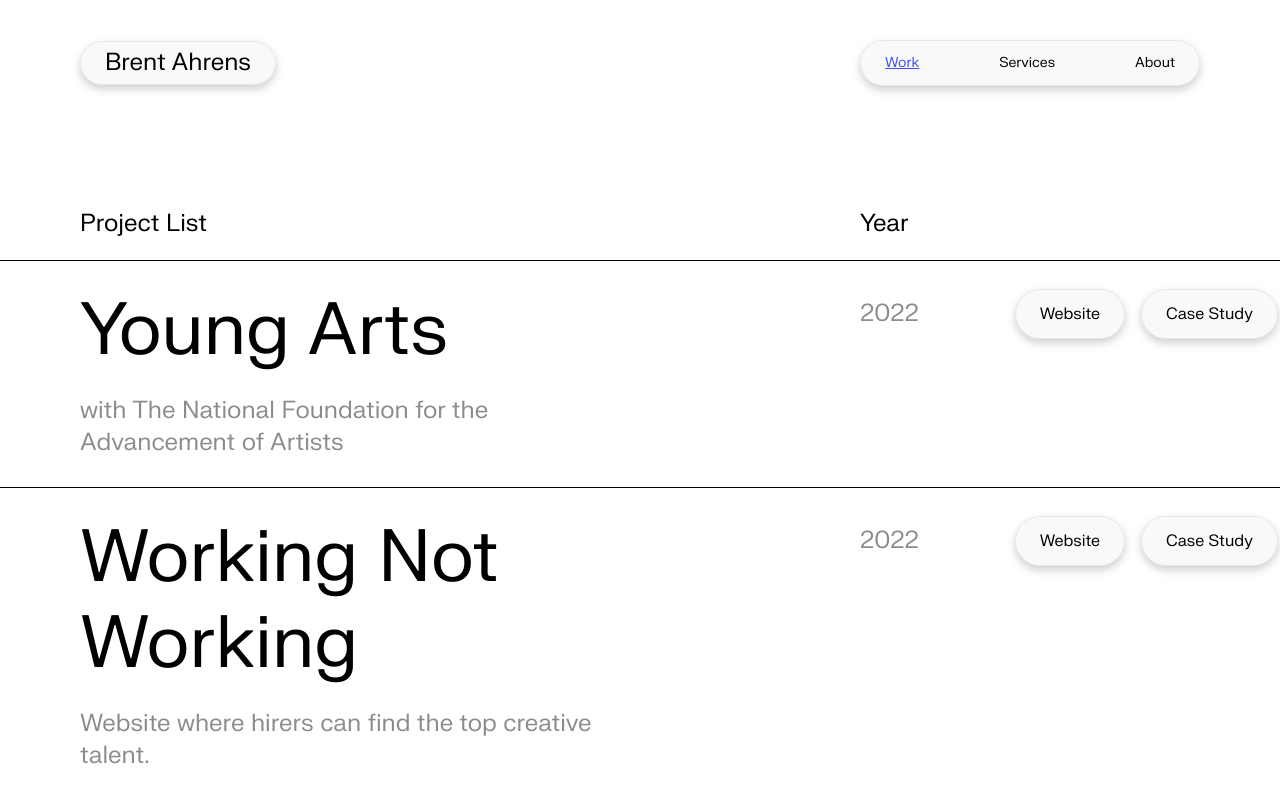
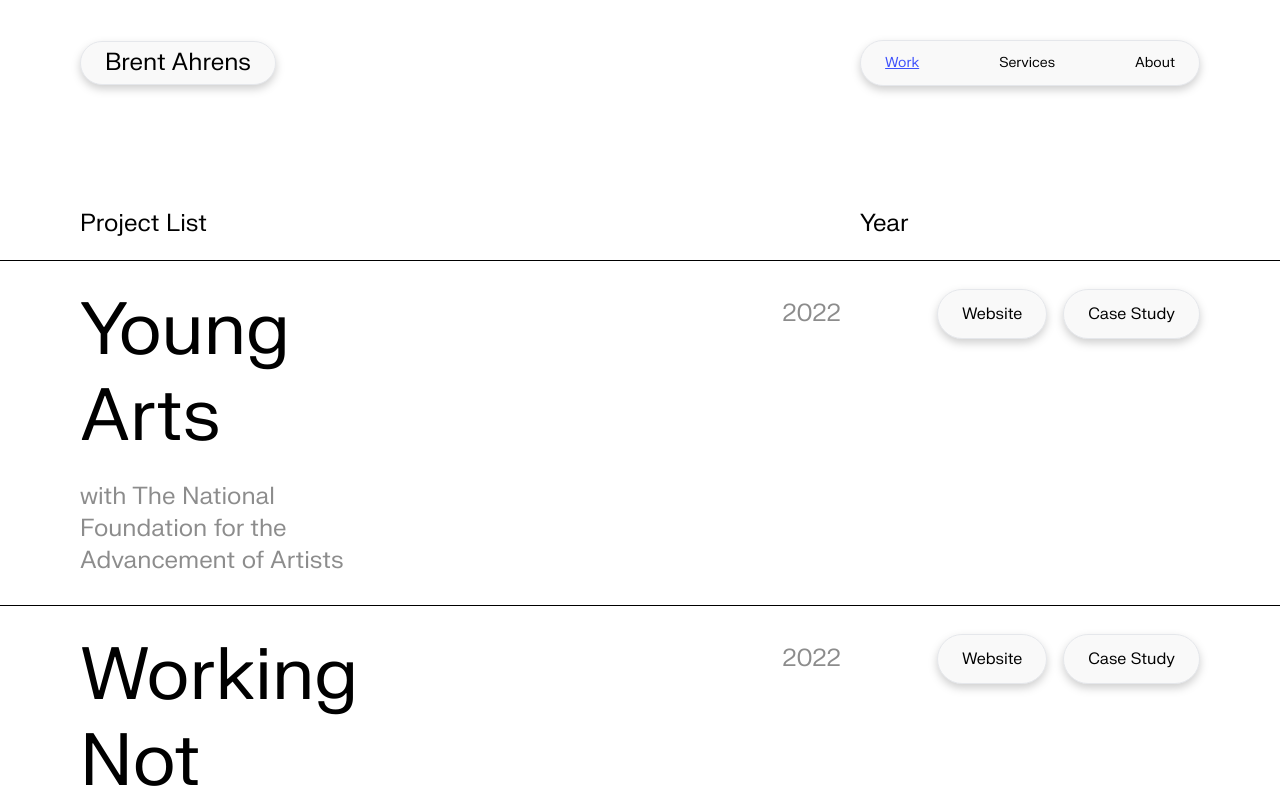
Before and after one commit to brentahrens1/brent-ahrens-portfolio-2024, a React (Create React App) app: page /work in a window 1280 px wide. Shown: the top 800 px of the page. Built offline with nearby package versions, Linux system fonts and the light colour scheme; no server answers.

Commit message:
add padding to project-list-item

```diff
--- a/src/components/blocks/project-list-item.tsx
+++ b/src/components/blocks/project-list-item.tsx
@@ -34,7 +34,7 @@
           <h1 className="large-header mb-5">{title}</h1>
           <p className="text-2xl text-projectSubText max-w-[545px]">{description}</p>
         </div>
-        <div className="flex items-center justify-between lg:gap-24 section-h-padding w-full lg:w-[500px]">
+        <div className="flex items-center justify-end lg:gap-24 section-h-padding w-full">
           <p className="text-2xl text-projectSubText">{year}</p>
           <div className="flex items-center gap-4">
             <Button styles="hover:text-nightblue" text="Website" url={url} />
--- a/src/components/pages/case-studies/CaseStudy.tsx
+++ b/src/components/pages/case-studies/CaseStudy.tsx
@@ -67,6 +67,7 @@
               project.tags.map(tag => {
                 return (
                   <div
+                    key={tag}
                     className="px-6 py-3 border drop-shadow-button rounded-full bg-offwhite cursor-pointer
                       transition-all duration-200 ease-in-out hover:text-nightblue hover:underline">
                     <p className="text-sm">{tag}</p>
```
